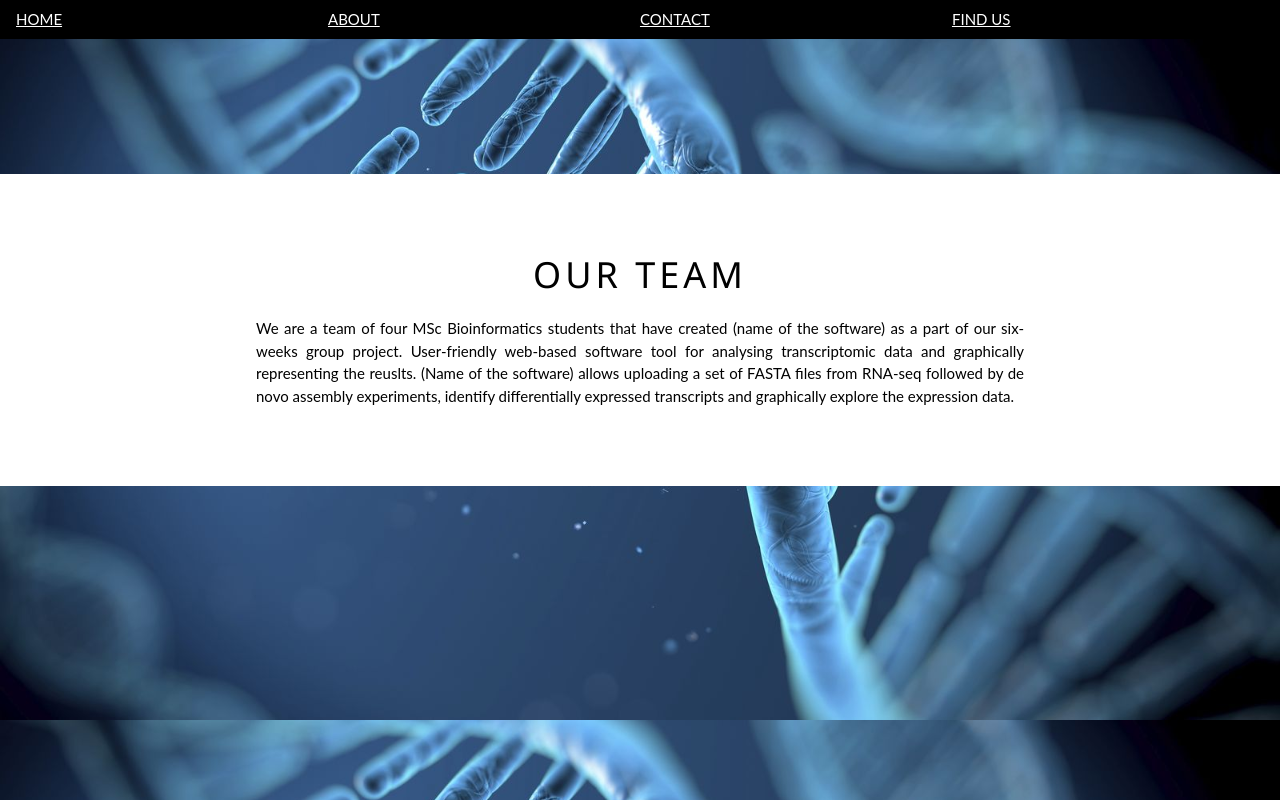
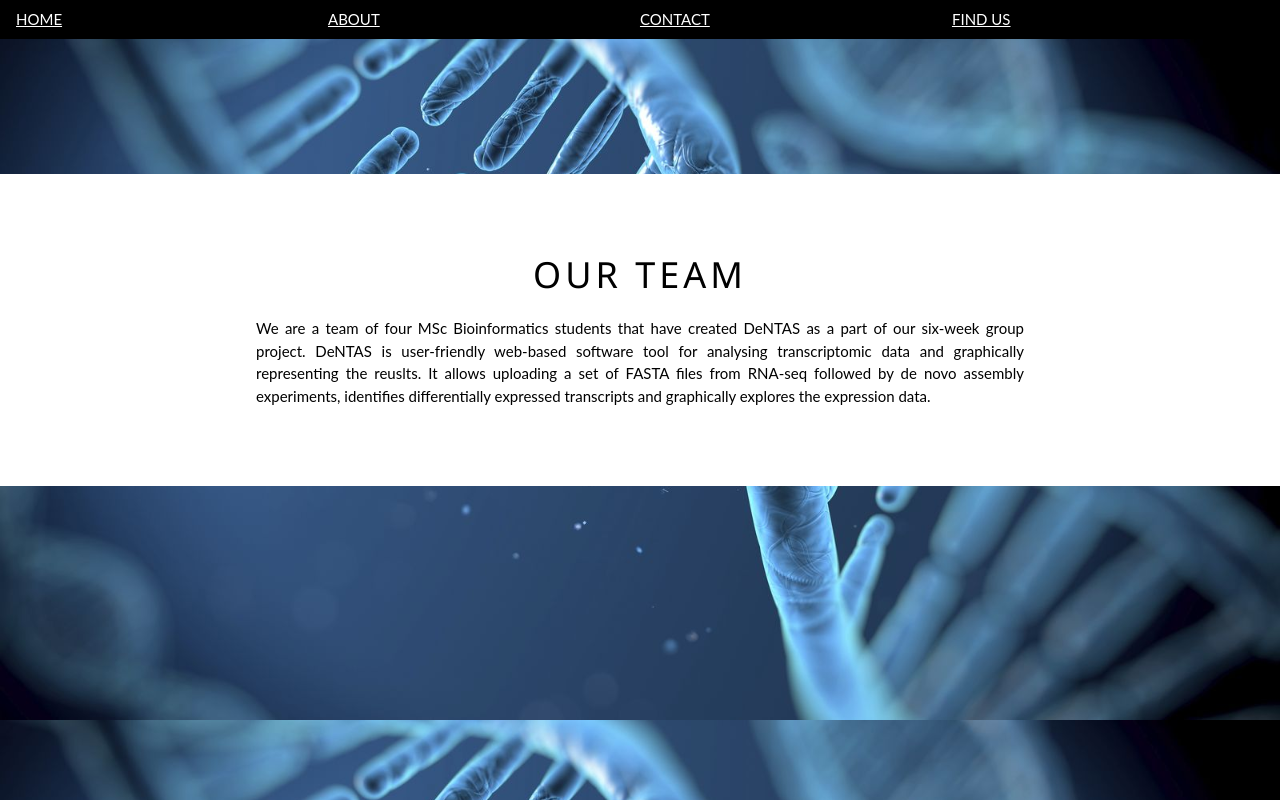
Before and after one commit to YEBADI/DeNTAS, a plain HTML site: page templates/about.html in a window 1280 px wide. Drawn offline with nearby package versions, Linux system fonts and the light colour scheme; files whose address does not match are found by name.

Commit message:
Updated paragraph.

```diff
--- a/templates/about.html
+++ b/templates/about.html
@@ -47,7 +47,7 @@
         <div style="background-color: white; overflow: auto; text-align: center" class="w3-row w3-padding-38">
             <div class="w3-container w3-content w3-center w3-padding-64" style="max-width:800px">
                 <h1 class="w3-wide">OUR TEAM</h1>
-                <p class="w3-justify">We are a team of four MSc Bioinformatics students that have created (name of the software) as a part of our six-weeks group project. User-friendly web-based software tool for analysing transcriptomic data and graphically representing the reuslts. (Name of the software) allows uploading a set of FASTA files from RNA-seq followed by de novo assembly experiments, identify differentially expressed transcripts and graphically explore the expression data.</p>
+                <p class="w3-justify">We are a team of four MSc Bioinformatics students that have created DeNTAS as a part of our six-week group project. DeNTAS is user-friendly web-based software tool for analysing transcriptomic data and graphically representing the reuslts. It allows uploading a set of FASTA files from RNA-seq followed by de novo assembly experiments, identifies differentially expressed transcripts and graphically explores the expression data.</p>
             </div>
         </div>
 
```
